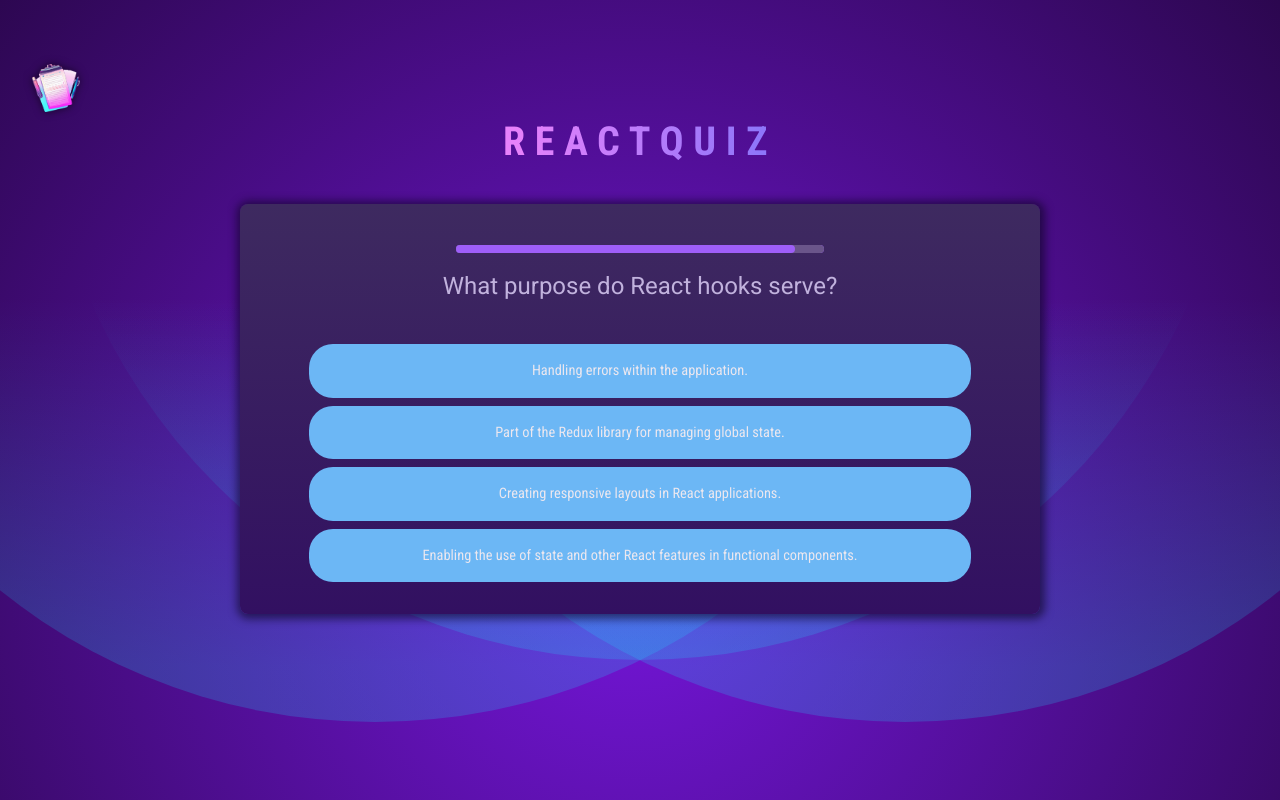
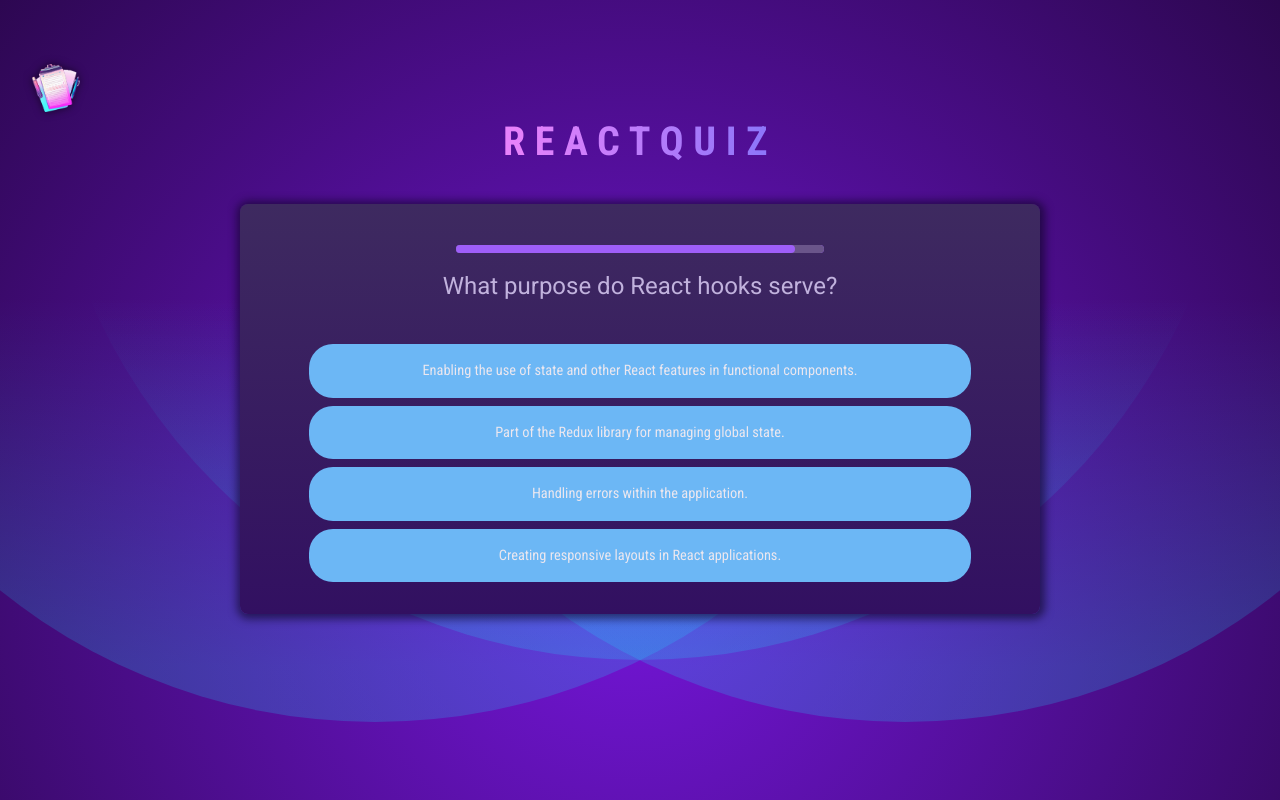
Before and after one commit to EitanBeCe/06-quiz-react-ts, a React (Vite) app: page / in a window 1280 px wide. Built offline with nearby package versions, Linux system fonts and the light colour scheme.

Commit message:
fix render

```diff
--- /dev/null
+++ b/src/components/Answers.tsx
@@ -0,0 +1,52 @@
+import { useRef } from "react"
+import { Answer } from "../models/QuestionCodable.js"
+import { AnswerStatus } from "../questions.js"
+
+type Props = {
+  answers: readonly Answer[]
+  // seletedAnswer: Answer | null
+  answerStatus: AnswerStatus
+  handleSelectedAnswer: (selectedAnswer: Answer) => void
+}
+
+const Answers = ({ answers, answerStatus, handleSelectedAnswer }: Props) => {
+  const shuffledAnswers = useRef<Answer[]>([...answers].sort(() => Math.random() - 0.5))
+  // const shuffledAnswers = [...answers].sort(() => Math.random() - 0.5)
+  // const [shuffledAnswers, setShuffledAnswers] = useState([...answers].sort(() => Math.random() - 0.5))
+
+  // useEffect(() => {
+  //   if (shuffledAnswers.some(ans => ans != answers[0])) {
+  //     setShuffledAnswers([...answers])
+  //   }
+  // }, [answers])
+
+  // if (!shuffledAnswers) {
+  //   console.log("d")
+
+  //   setShuffledAnswers(prev => prev.sort(() => Math.random() - 0.5))
+  // }
+
+  return (
+    <ul id="answers">
+      {shuffledAnswers.current.map(answer => (
+        // {answers?.map(answer => (
+        <li key={answer} className="answer">
+          <button
+            className={
+              answer === answers[0] && answerStatus === AnswerStatus.CORRECT
+                ? "correct"
+                : answer === answers[0] && answerStatus === AnswerStatus.WRONG
+                ? "wrong"
+                : ""
+            }
+            onClick={() => handleSelectedAnswer(answer)}
+          >
+            {answer}
+          </button>
+        </li>
+      ))}
+    </ul>
+  )
+}
+
+export default Answers
--- a/src/components/Quiz.tsx
+++ b/src/components/Quiz.tsx
@@ -1,16 +1,11 @@
 import { useCallback, useState } from "react"
-import { QUESTIONS } from "../questions.js"
+import { AnswerStatus, QUESTIONS } from "../questions.js"
 import { Answer } from "../models/QuestionCodable.js"
 import quizCompleteImg from "../assets/quiz-complete.png"
 import ProgressBar from "./ProgressBar.js"
+import Answers from "./Answers.js"
 
 // type Props = {}
-
-enum AnswerStatus {
-  CORRECT,
-  WRONG,
-  NONE
-}
 
 const Quiz = () => {
   const [userAnswers, setUserAnswers] = useState<(Answer | null)[]>([])
@@ -48,38 +43,27 @@ const Quiz = () => {
     )
   }
 
-  const shuffledAnswers = [...QUESTIONS[i].answers]
-  shuffledAnswers.sort(() => Math.random() - 0.5)
-
   return (
     <div id="quiz">
-      <div id="question">
+      <div
+        key={i} // Key for rernder on question change
+        id="question"
+      >
         <ProgressBar
-          key={i} // Key for rernder on question change
+          // key={i}
           timeoutMs={5_000}
           handleOnTimeout={handleOnTimeout}
         />
 
         <h2>{QUESTIONS[i].text}</h2>
 
-        <ul id="answers">
-          {shuffledAnswers.map(answer => (
-            <li key={answer} className="answer">
-              <button
-                className={
-                  answer === QUESTIONS[i].answers[0] && answerStatus === AnswerStatus.CORRECT
-                    ? "correct"
-                    : answer === QUESTIONS[i].answers[0] && answerStatus === AnswerStatus.WRONG
-                    ? "wrong"
-                    : ""
-                }
-                onClick={() => handleSelectedAnswer(answer)}
-              >
-                {answer}
-              </button>
-            </li>
-          ))}
-        </ul>
+        <Answers
+          // key={i + 1}
+          answers={QUESTIONS[i].answers}
+          // seletedAnswer={userAnswers[userAnswers.length - 1]}
+          answerStatus={answerStatus}
+          handleSelectedAnswer={handleSelectedAnswer}
+        />
       </div>
     </div>
   )
--- a/src/questions.ts
+++ b/src/questions.ts
@@ -1,5 +1,10 @@
+export enum AnswerStatus {
+  CORRECT,
+  WRONG,
+  NONE
+}
+
 // First answer is always a correct one
-
 export const QUESTIONS = [
   {
     id: "q1",
```
Also changed, not shown: 1 other file (tests, documents, lock files or other folders).
